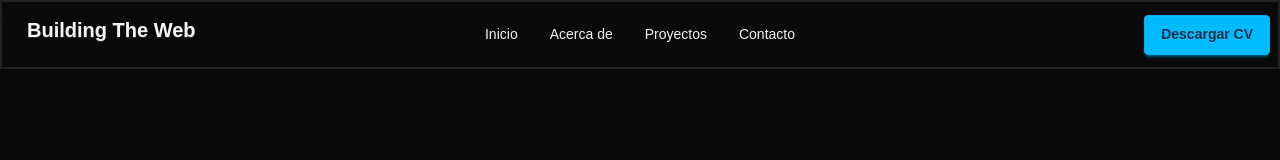
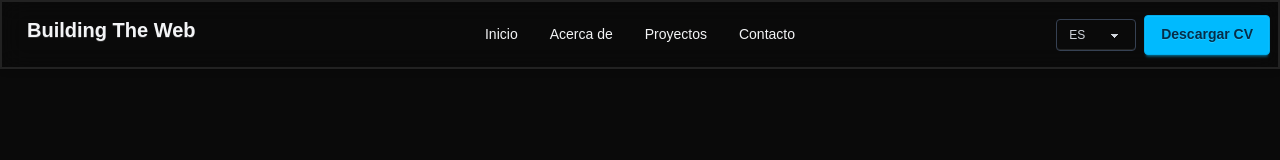
Before and after one commit to mazax28/PORTFOLIO, a React (Vite) app: page / in a window 1280 px wide. Shown: the top 160 px of the page. Built offline with nearby package versions, Linux system fonts and the light colour scheme; no server answers.

Commit message:
feat: implement language selection and persistence in Navbar component

```diff
--- a/src/components/Navbar.jsx
+++ b/src/components/Navbar.jsx
@@ -1,8 +1,23 @@
 import { Link } from 'react-scroll';
 import { useTranslation } from 'react-i18next';
+import { useState, useEffect } from 'react';
 
 function Navbar() {
-  const { t } = useTranslation("global");
+  const { t, i18n } = useTranslation("global");
+  const [language, setLanguage] = useState(() => {
+    const storedLanguage = localStorage.getItem('language');
+    return storedLanguage ? JSON.parse(storedLanguage) : 'es';
+  });
+
+  // Cambia el idioma cuando se cambia el estado
+  useEffect(() => {
+    i18n.changeLanguage(language);
+    localStorage.setItem('language', JSON.stringify(language));
+  }, [language, i18n]);
+
+  const changeLanguage = (e) => {
+    setLanguage(e.target.value);
+  };
 
   return (
     <div className="navbar fixed top-0 left-0 w-full border-2  border-white/10 backdrop-blur-md shadow-md z-50">
@@ -15,7 +30,7 @@ function Navbar() {
           </div>
           <ul
             tabIndex={0}
-            className="menu menu-sm dropdown-content mt-3 z-[1] p-2 shadow bg-base-100 rounded-box w-52">
+            className="menu menu-sm dropdown-content mt-3 z-[1] p-2  rounded-box w-52  bg-[#161616]  shadow-md">
             <Link to='home' smooth={true} duration={500} offset={-64}><li><a>{t("navbar.home")}</a></li></Link>
             <Link to="about" smooth={true} duration={500} offset={-64} ><li><a>{t("navbar.about")}</a></li></Link>
             <Link to="projects" smooth={true} duration={500} offset={-64} ><li><a>{t("navbar.projects")}</a></li></Link>
@@ -24,15 +39,23 @@ function Navbar() {
         </div>
         <a className="btn btn-ghost normal-case text-xl hidden md:block">Building The Web</a>
       </div>
-      <div className="navbar-center hidden lg:flex">
-        <ul className="menu menu-horizontal px-1 gap-2">
+      <div className="navbar-center hidden  lg:flex">
+        <ul className="menu menu-horizontal px-1 gap-2 ">
           <Link to='home' smooth={true} duration={500} offset={-64} ><li><a>{t("navbar.home")}</a></li></Link>
           <Link to="about" smooth={true} duration={500} offset={-64} ><li><a>{t("navbar.about")}</a></li></Link>
           <Link to="projects" smooth={true} duration={500} offset={-64} ><li><a>{t("navbar.projects")}</a></li></Link>
           <Link to="contact" smooth={true} duration={500} offset={-64} ><li><a>{t("navbar.contact")}</a></li></Link>
         </ul>
       </div>
-      <div className="navbar-end">
+      <div className="navbar-end flex gap-2 ">
+      <select
+  value={i18n.language}
+  onChange={changeLanguage}
+  className="select select-sm w-[80px] bg-[#0a0a0a] text-gray-300 border border-gray-700 rounded focus:outline-none"
+>
+  <option value="es">ES</option>
+  <option value="en">EN</option>
+</select>
         <a href='../downloads/MARCOS ZÁRATE DESARROLLADOR WEB.pdf' download="CV-Marcos-Zarate-Desarrollador-Web.pdf" className="btn btn-info">{t("navbar.download")}</a>
       </div>
     </div>
```
